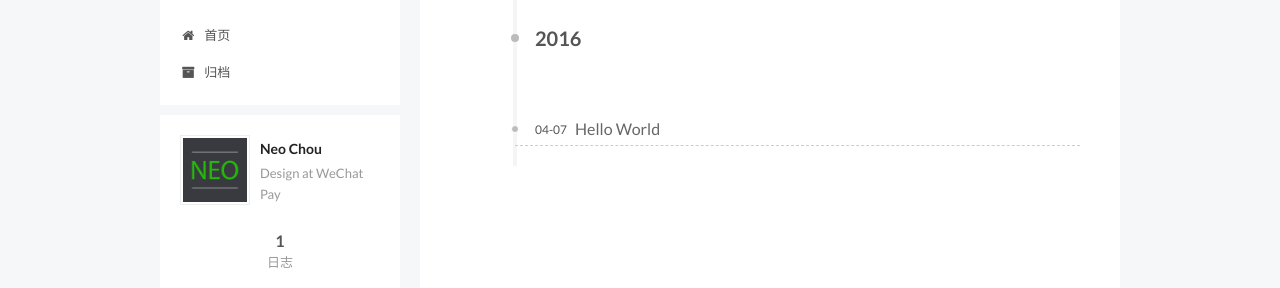
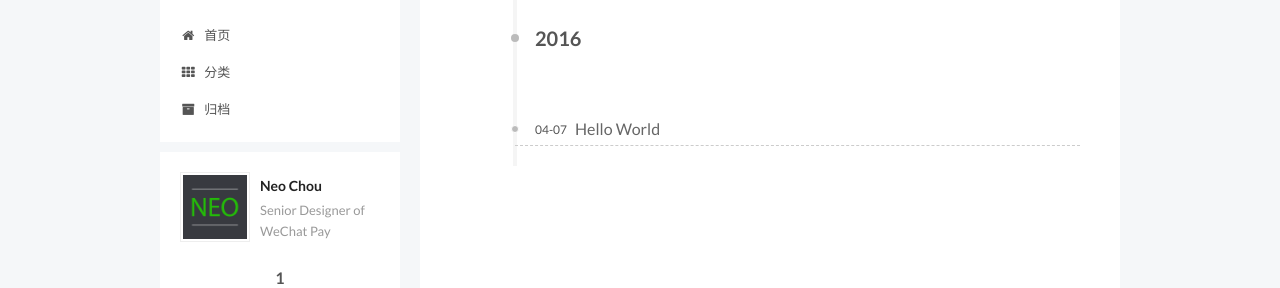
Before and after one commit to neochou/neochou.github.io, a plain HTML site: page archives/2016/04/index.html in a window 1280 px wide. Shown: the part 108-396 px from the top of the page. Drawn offline with Linux system fonts and the light colour scheme; a script that the page names is missing.

Commit message:
Site updated: 2016-04-07 17:04:20

```diff
--- a/archives/2016/04/index.html
+++ b/archives/2016/04/index.html
@@ -55,15 +55,15 @@
 
 
 
-<meta name="description" content="Design at WeChat Pay">
+<meta name="description" content="Senior Designer of WeChat Pay">
 <meta property="og:type" content="website">
 <meta property="og:title" content="Neo Design">
 <meta property="og:url" content="http://neochou.com/archives/2016/04/index.html">
 <meta property="og:site_name" content="Neo Design">
-<meta property="og:description" content="Design at WeChat Pay">
+<meta property="og:description" content="Senior Designer of WeChat Pay">
 <meta name="twitter:card" content="summary">
 <meta name="twitter:title" content="Neo Design">
-<meta name="twitter:description" content="Design at WeChat Pay">
+<meta name="twitter:description" content="Senior Designer of WeChat Pay">
 
 
 
@@ -140,6 +140,16 @@
               <i class="menu-item-icon fa fa-home fa-fw"></i> <br />
 
             首页
+          </a>
+        </li>
+
+
+        <li class="menu-item menu-item-categories">
+          <a href="/categories" rel="section">
+
+              <i class="menu-item-icon fa fa-th fa-fw"></i> <br />
+
+            分类
           </a>
         </li>
 
@@ -263,7 +273,7 @@
                src="/images/avatar.png"
                alt="Neo Chou" />
           <p class="site-author-name" itemprop="name">Neo Chou</p>
-          <p class="site-description motion-element" itemprop="description">Design at WeChat Pay</p>
+          <p class="site-description motion-element" itemprop="description">Senior Designer of WeChat Pay</p>
         </div>
         <nav class="site-state motion-element">
           <div class="site-state-item site-state-posts">
--- a/css/main.css
+++ b/css/main.css
@@ -1519,7 +1519,7 @@ pre .javascript .function {
   width: 4px;
   height: 4px;
   border-radius: 50%;
-  background: #29ffba;
+  background: #d2ffff;
 }
 .links-of-blogroll {
   font-size: 13px;
```
Also changed, not shown: 2016/04/07/hello-world/index.html (+11 -1 lines), archives/2016/index.html (+14 -4 lines), archives/index.html (+14 -4 lines), index.html (+14 -4 lines).
